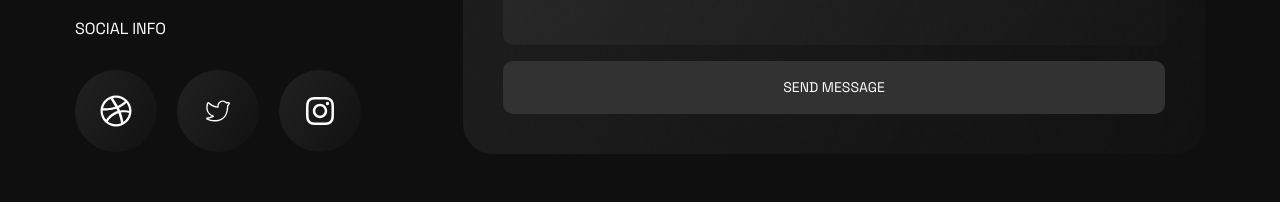
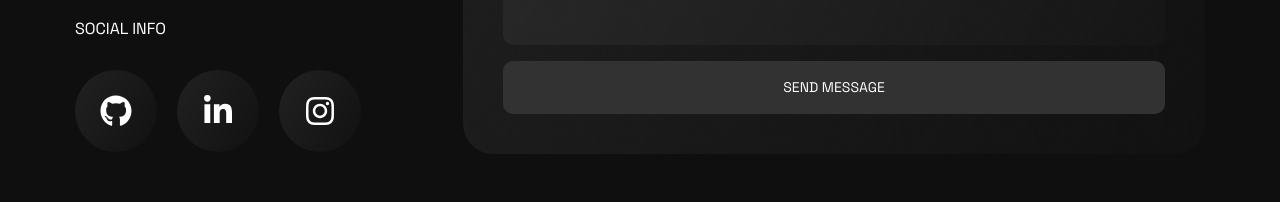
Before and after one commit to emilhuseynvh/portfolio, a React (Vite) app: page /contact in a window 1280 px wide. Shown: the part 551-753 px from the top of the page. Built offline with nearby package versions, Linux system fonts and the light colour scheme.

Commit message:
email-js reconnected social media links added

```diff
--- a/src/Component/Card/ContactInfo.jsx
+++ b/src/Component/Card/ContactInfo.jsx
@@ -1,10 +1,10 @@
-import React, { useEffect } from 'react'
+import { useEffect } from 'react'
 import { CiMail } from "react-icons/ci";
 import { FiPhone } from "react-icons/fi";
 import { IoLocationOutline } from "react-icons/io5";
-import { FaDribbble, FaInstagram } from "react-icons/fa";
-import { CiTwitter } from "react-icons/ci";
+import { FaGithub, FaLinkedinIn, FaInstagram } from "react-icons/fa";
 import Aos from 'aos';
+import { Link } from 'react-router-dom';
 
 const ContactInfo = () => {
     useEffect(() => {
@@ -52,9 +52,9 @@ const ContactInfo = () => {
 
             <p data-aos="fade-up" className='text-base mb-[29px] text-white'>SOCIAL INFO</p>
             <div className='flex gap-5'>
-                <div data-aos="zoom-in" className='social-icon'><FaDribbble /></div>
-                <div data-aos="zoom-in" className='social-icon'><CiTwitter /></div>
-                <div data-aos="zoom-in" className='social-icon'><FaInstagram /></div>
+                <Link target='_blank' to='https://github.com/emilhuseynvh' data-aos="zoom-in" className='social-icon'><FaGithub /></Link>
+                <Link target='_blank' to='https://www.linkedin.com/in/emilhuseynvh' data-aos="zoom-in" className='social-icon'><FaLinkedinIn /></Link>
+                <Link target='_blank' to='https://www.instagram.com/emilhuseynvh?igsh=Z3JzeXRzcHFxeGVz' data-aos="zoom-in" className='social-icon'><FaInstagram /></Link>
             </div>
         </div>
     )
--- a/src/pages/Offer.jsx
+++ b/src/pages/Offer.jsx
@@ -52,9 +52,11 @@ const Offer = () => {
           <div data-aos="zoom-in" className='w-full m:w-1/2 lg:w-1/3 mt-0 lg:mt-4'>
             <AboutBox />
           </div>
-          <Link to='/contact' data-aos="zoom-in" className='w-full m:w-1/2 lg:w-2/3 mt-4'>
+          <div className='md:my-0 my-4'>
+            <Link to='/contact' data-aos="zoom-in" className='w-full m:w-1/2 lg:w-2/3 mt-4'>
             <WorkTogether />
           </Link>
+          </div>
         </div>
         <Link to='/credential' data-aos="zoom-in" className="w-full lg:w-1/4 mt-4">
           <Credentials />
```
